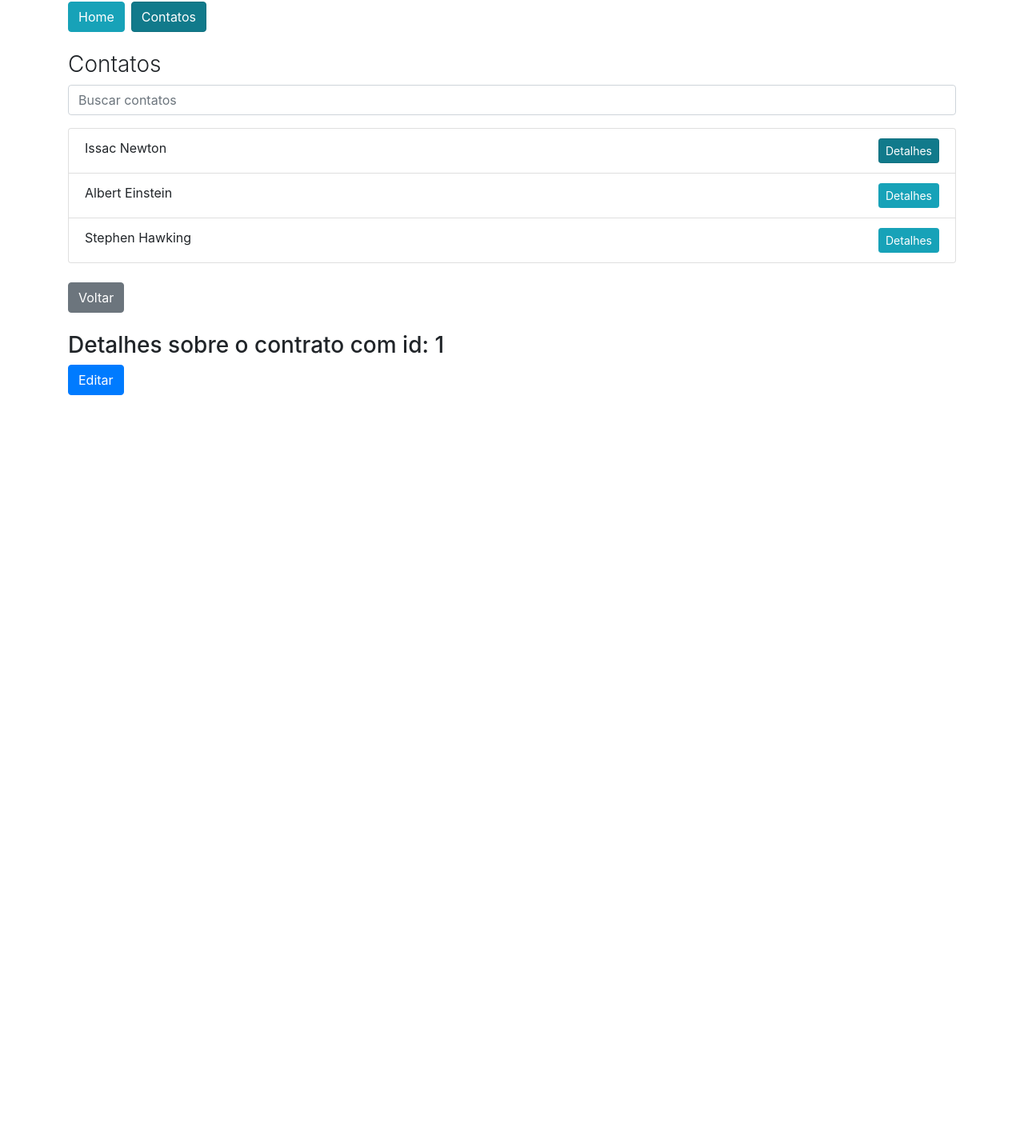
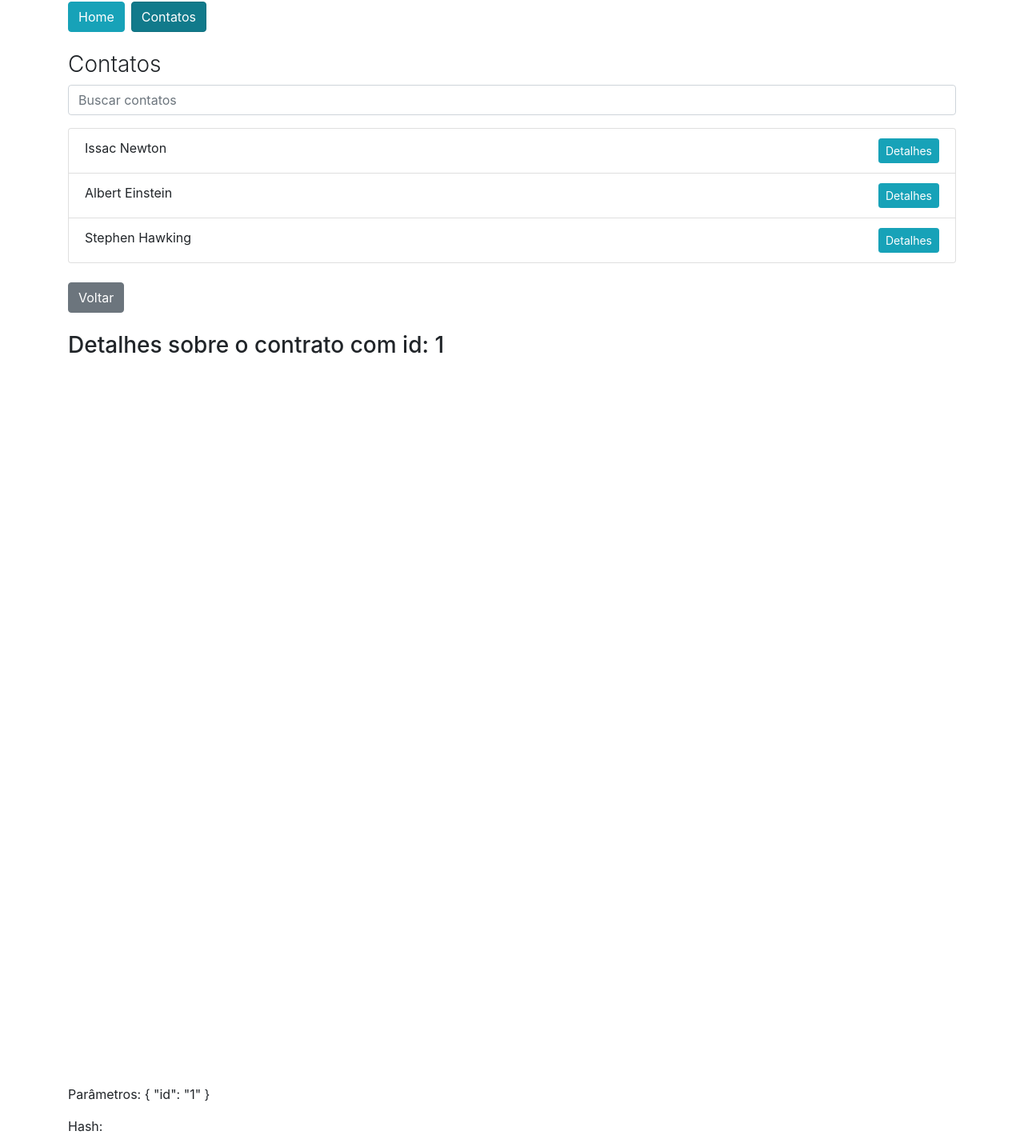
Before and after one commit to italo-brenner/vue-rotas, a Vue app: page /contatos/1 in a window 1280 px wide. Shown: the part 279-1713 px from the top of the page at 80% size. Before the commit the page ends 800 px from the top, so only its background shows below. Built offline with nearby package versions, Linux system fonts and the light colour scheme; the HTML template or start-up script is replaced by a standard one.

Commit message:
Controlando comportamento de Scroll

```diff
--- a/src/components/contatos/ContatosListaItem.vue
+++ b/src/components/contatos/ContatosListaItem.vue
@@ -2,7 +2,10 @@
   <li>
     <span>{{ contato.nome }}</span>
     <router-link
-      :to="{ path: `/contatos/${contato.id}` }"
+      :to="{
+        path: `/contatos/${contato.id}`,
+        hash: '#parametro'
+      }"
       class="btn btn-info btn-sm float-right">
 
       Detalhes
--- a/src/router.js
+++ b/src/router.js
@@ -20,6 +20,18 @@ const extrairParametroId = route => ({
 const router = new VueRouter({
   mode: 'history',
   linkActiveClass: 'active',
+  scrollBehavior(to, from, savedPosition) {
+    if (savedPosition) {
+      return savedPosition
+    }
+    if (to.hash) {
+      return {
+        selector: to.hash,
+        offset: { x: 0, y: 0 }
+      }
+    }
+    return { x: 0, y: 0 }
+  },
   routes: [
     {
       path: '/contatos',
--- a/src/views/contatos/ContatoDetalhes.vue
+++ b/src/views/contatos/ContatoDetalhes.vue
@@ -1,6 +1,9 @@
 <template>
   <div>
     <h3 class="font-weight light">Detalhes sobre o contrato com id: {{ id }}</h3>
+    <div style="height: 900px"></div>
+    <p id="parametro">Parâmetros: {{ parametros }}</p>
+    <p>Hash: {{ $route.hash }}</p>
     <router-link
       :to="`/contatos/${id}/editar`"
       class="btn btn-primary">
@@ -18,6 +21,11 @@ export default {
       required: true
     }
   },
+  data() {
+    return {
+      parametros: this.$route.params
+    }
+  },
   beforeRouteUpdate(to, from, next) {
     console.log('beforeRouteUpdate')
     next()
```
